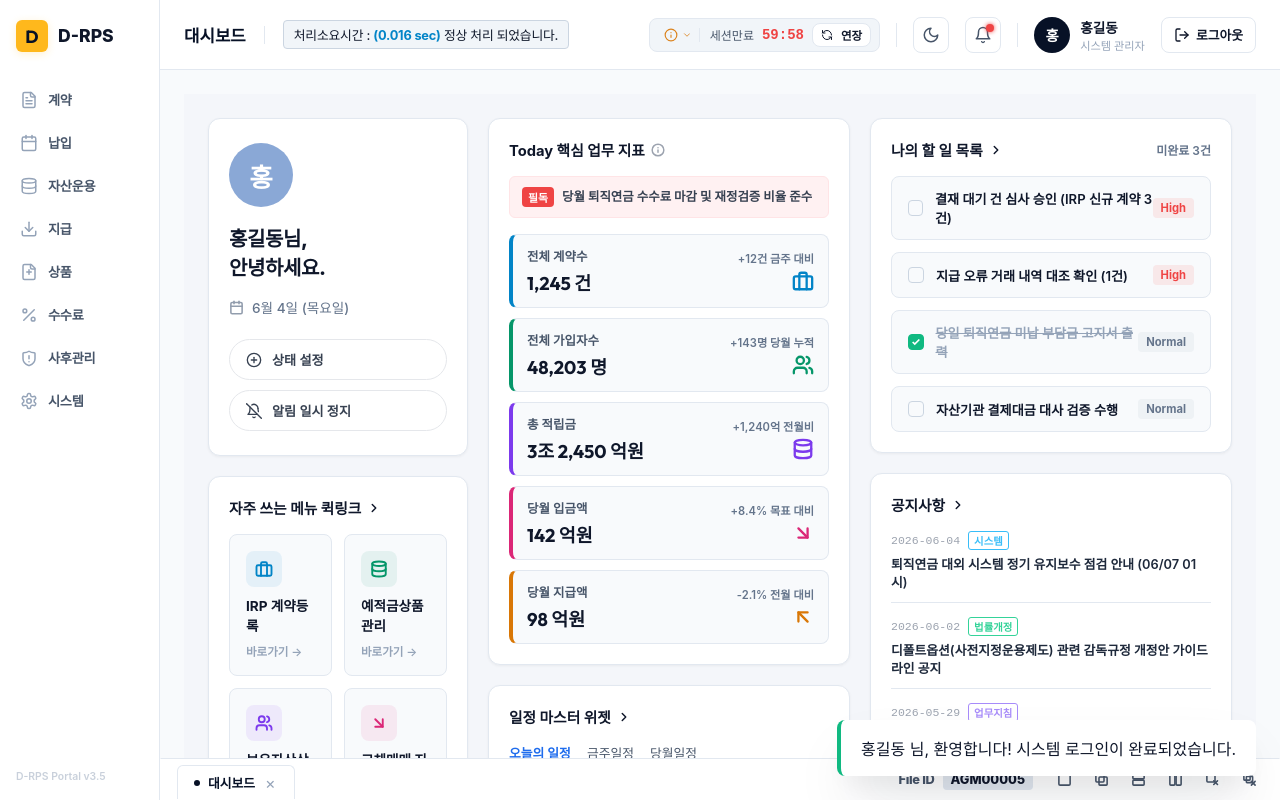
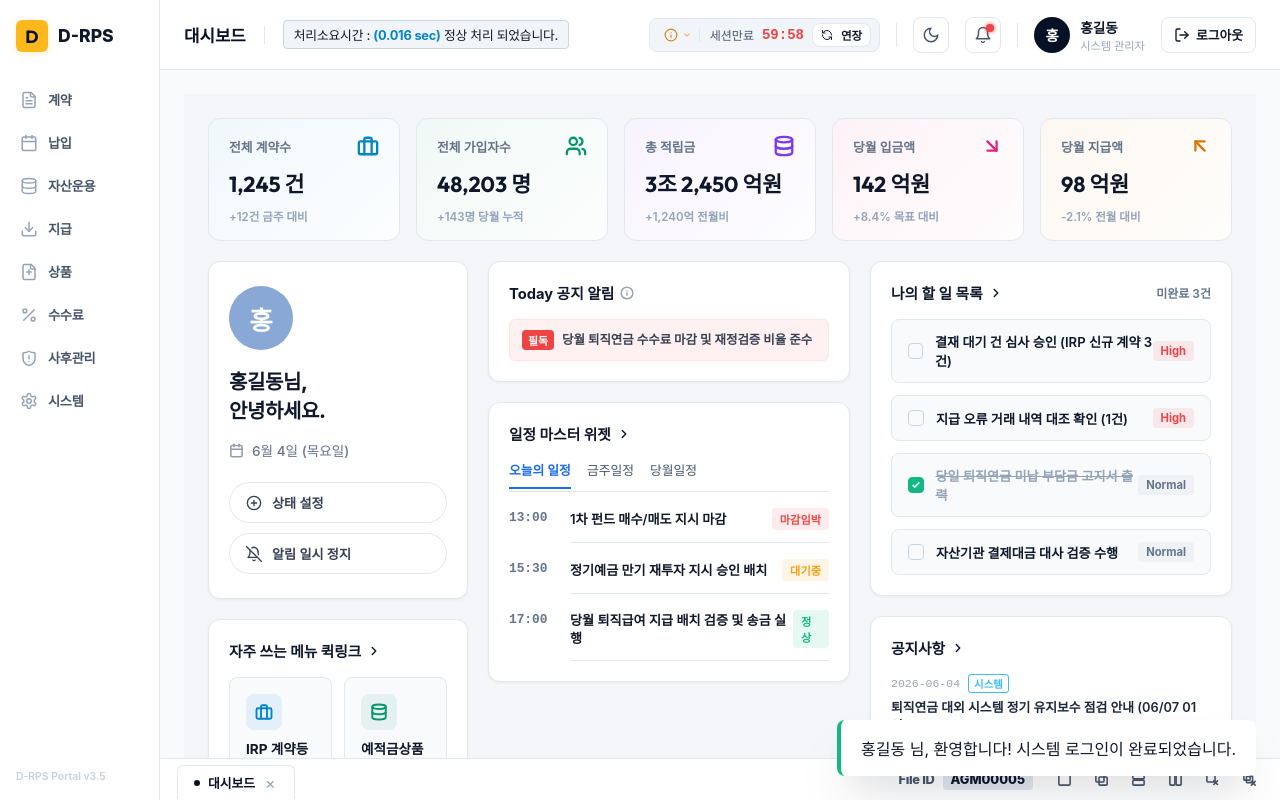
Before and after one commit to uneechung-lab/d-rps, a React (Vite) app: page / in a window 1280 px wide. Both pictures are taken after a click on the button "로그인". Built offline with nearby package versions, Linux system fonts and the light colour scheme; a web font is replaced by a local one.

Commit message:
feat: position Today KPIs as a horizontal 5-column grid on top of the dashboard page

```diff
--- a/src/components/Dashboard.jsx
+++ b/src/components/Dashboard.jsx
@@ -149,7 +149,30 @@ const Dashboard = ({ isDark, onTabSelect, user }) => {
       ...styles.container,
       backgroundColor: isDark ? '#090a0f' : '#f4f6fa'
     }}>
-      {/* 3-Column Grid Layout in Premium Naver Works Style */}
+      {/* 1. KPI Panel Grid on Top (1 row of 5 columns) */}
+      <div style={styles.kpiGrid}>
+        {kpis.map((kpi, idx) => (
+          <div
+            key={idx}
+            style={{
+              ...styles.kpiCard,
+              background: kpi.bg,
+              backgroundColor: isDark ? '#12141c' : '#ffffff',
+              borderColor: isDark ? '#222636' : '#e2e8f0',
+            }}
+            className="dashboard-kpi-card"
+          >
+            <div style={styles.kpiHeader}>
+              <span style={{ ...styles.kpiTitle, color: isDark ? '#94a3b8' : '#64748b' }}>{kpi.title}</span>
+              {kpi.icon}
+            </div>
+            <div style={{ ...styles.kpiValue, color: isDark ? '#f8fafc' : '#0f172a' }}>{kpi.value}</div>
+            <div style={{ ...styles.kpiChange, color: isDark ? '#cbd5e1' : '#94a3b8' }}>{kpi.change}</div>
+          </div>
+        ))}
+      </div>
+
+      {/* 2. Three-Column Grid Layout below the KPIs */}
       <div style={styles.dashboardGrid}>
 
         {/* Column 1: Left Widget Column */}
@@ -218,39 +241,18 @@ const Dashboard = ({ isDark, onTabSelect, user }) => {
 
         {/* Column 2: Middle Widget Column */}
         <div style={styles.middleColumn}>
-          {/* Today KPI Widget */}
+          {/* Today Banner (No list below, just the standalone alert/banner) */}
           <div style={{ ...styles.card, backgroundColor: isDark ? '#12141c' : '#ffffff' }}>
             <div style={styles.cardHeader}>
               <h3 style={{ ...styles.cardTitle, color: isDark ? '#f8fafc' : '#0f172a' }}>
-                Today 핵심 업무 지표 <InfoCircleIcon size={14} color={isDark ? '#64748b' : '#9ca3af'} />
+                Today 공지 알림 <InfoCircleIcon size={14} color={isDark ? '#64748b' : '#9ca3af'} />
               </h3>
             </div>
-            <div style={styles.todayBanner}>
+            <div style={{ ...styles.todayBanner, marginBottom: 0 }}>
               <span style={styles.todayBannerBadge}>필독</span>
               <span style={{ ...styles.todayBannerText, color: isDark ? '#cbd5e1' : '#374151' }}>
                 당월 퇴직연금 수수료 마감 및 재정검증 비율 준수
               </span>
-            </div>
-
-            <div style={styles.kpiList}>
-              {kpis.map((kpi, idx) => (
-                <div key={idx} style={{
-                  ...styles.kpiRow,
-                  borderLeftColor: kpi.icon.props.color,
-                  backgroundColor: isDark ? '#1e202a' : '#f8fafc',
-                  border: `1px solid ${isDark ? '#2e303c' : '#e2e8f0'}`,
-                  borderLeft: `4px solid ${kpi.icon.props.color}`
-                }}>
-                  <div style={styles.kpiRowLeft}>
-                    <span style={{ ...styles.kpiRowTitle, color: isDark ? '#94a3b8' : '#475569' }}>{kpi.title}</span>
-                    <span style={{ ...styles.kpiRowValue, color: isDark ? '#f8fafc' : '#0f172a' }}>{kpi.value}</span>
-                  </div>
-                  <div style={styles.kpiRowRight}>
-                    <span style={{ ...styles.kpiRowChange, color: isDark ? '#cbd5e1' : '#64748b' }}>{kpi.change}</span>
-                    {kpi.icon}
-                  </div>
-                </div>
-              ))}
             </div>
           </div>
 
@@ -405,6 +407,42 @@ const styles = {
   container: {
     padding: '24px',
     minHeight: 'calc(100vh - 70px)',
+    display: 'flex',
+    flexDirection: 'column',
+    gap: '20px',
+  },
+  kpiGrid: {
+    display: 'grid',
+    gridTemplateColumns: 'repeat(5, 1fr)',
+    gap: '16px',
+    width: '100%',
+  },
+  kpiCard: {
+    borderRadius: '12px',
+    padding: '16px 20px',
+    border: '1px solid var(--border-color)',
+    display: 'flex',
+    flexDirection: 'column',
+    gap: '10px',
+    transition: 'transform 0.2s, box-shadow 0.2s',
+  },
+  kpiHeader: {
+    display: 'flex',
+    justifyContent: 'space-between',
+    alignItems: 'center',
+  },
+  kpiTitle: {
+    fontSize: '0.8rem',
+    fontWeight: '600',
+  },
+  kpiValue: {
+    fontSize: '1.35rem',
+    fontWeight: '800',
+    fontFamily: 'var(--font-display)',
+  },
+  kpiChange: {
+    fontSize: '0.72rem',
+    fontWeight: '600',
   },
   dashboardGrid: {
     display: 'grid',
```
